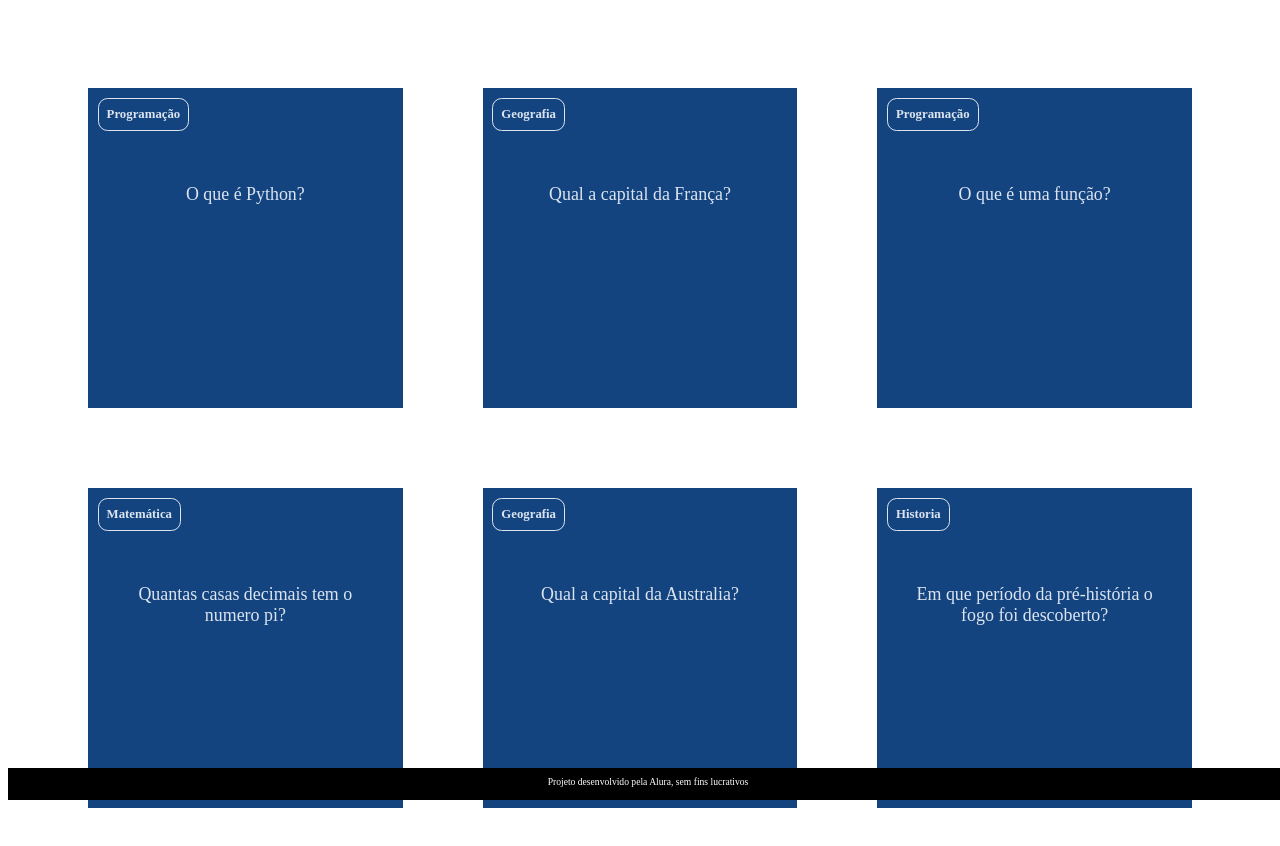
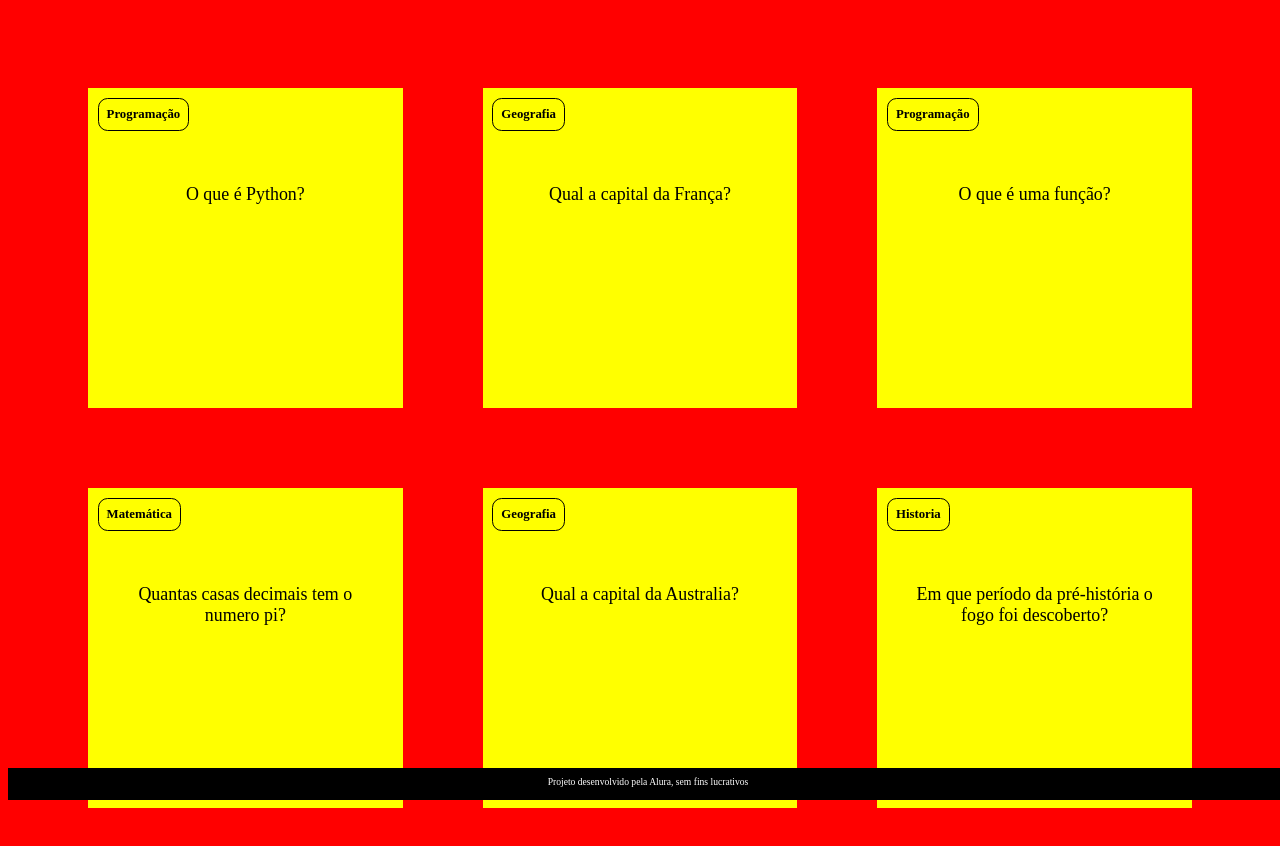
Before and after one commit to isabelle2m3/flashcards, a plain HTML site: page index.html in a window 1280 px wide. Drawn offline with Linux system fonts and the light colour scheme.

Commit message:
Update style.css

```diff
--- a/assets/style.css
+++ b/assets/style.css
@@ -1,11 +1,11 @@
 :root {
-    --text-color: #DBE4EF;
-    --card-front-color: #144480;
-    --card-back-color: #00F4BF;
+    --text-color: #000000;
+    --card-front-color: #FFFF00;
+    --card-back-color: #FFD700;
 }
 
 body {
-    background: url('img/bg-desktop.webp');
+    background: url('img/bg-desktop.webp')#FF0000;
     font-family: Bai Jamjuree;
 }
 
@@ -27,7 +27,7 @@ body {
 .cartao__conteudo {
     background-color: var(--card-front-color);
     text-align: center;
-    /* background-color: aquamarine; */
+    /* background-color: salmon; */
     height: 100%;
     transform-style: preserve-3d;
     transition: transform 300ms ease-in-out;
```
